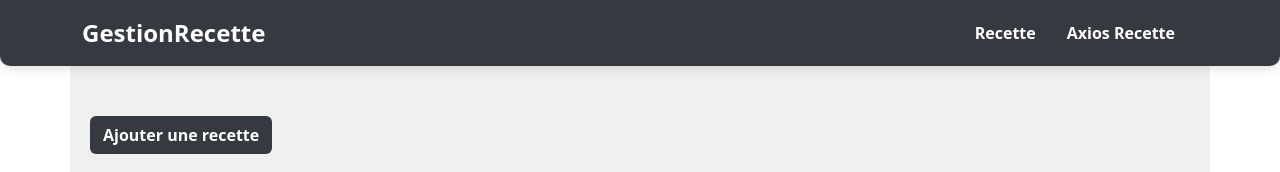
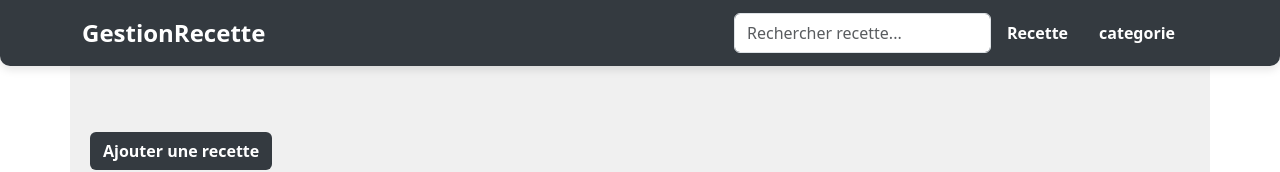
Before and after one commit to semthillo/Gestion-Recette-App, a Vue app: page /listrecette in a window 1280 px wide. Shown: the top 172 px of the page. Built offline with nearby package versions, Linux system fonts and the light colour scheme; no server answers.

Commit message:
Added search recette

```diff
--- a/src/App.vue
+++ b/src/App.vue
@@ -1,5 +1,10 @@
 <script setup>
 import { RouterLink, RouterView } from 'vue-router'
+import { useGestionStore } from './stores/gestion';
+const store = useGestionStore();
+import { useRoute } from "vue-router";
+
+const route = useRoute();
 </script>
 
 <template>
@@ -12,14 +17,24 @@ import { RouterLink, RouterView } from 'vue-router'
             <i class="fas fa-bars"></i>
           </button>
           <div class="collapse navbar-collapse" id="navbarNav">
+
             <ul class="navbar-nav ms-auto">
+              <form class="d-flex ms-3" v-if="route.path === '/listrecette'">
+              <input
+                type="text"
+                class="form-control me-2"
+                v-model="store.searchQuery"
+                placeholder="Rechercher recette..."
+              />
+            </form>
               <li class="nav-item">
                 <RouterLink class="nav-link text-white fw-bold" to="/listrecette">Recette</RouterLink>
               </li>
               <li class="nav-item">
-                <RouterLink class="nav-link text-white fw-bold" to="/axios-categories">Axios Recette</RouterLink>
+                <RouterLink class="nav-link text-white fw-bold" to="/axios-categories">categorie</RouterLink>
               </li>
             </ul>
+
           </div>
         </div>
       </nav>
--- a/src/components/Recettes/ListRecette.vue
+++ b/src/components/Recettes/ListRecette.vue
@@ -1,5 +1,7 @@
 <template>
   <div class="page-background container bg-color mt-5">
+    <div class="mb-3">
+  </div>
     <RouterLink
       class="list text-decoration-none text-white me-5 fw-bold"
       to="/ajout-recette"
@@ -25,7 +27,7 @@
           </tr>
         </thead>
         <tbody>
-          <tr v-for="recette in store.recettes" :key="recette.id">
+          <tr v-for="recette in store.getFilteredRecettes()" :key="recette.id">
             <td>{{ recette.id }}</td>
             <td>{{ recette.title }}</td>
             <td>{{ recette.ingredients }}</td>
@@ -88,6 +90,13 @@ const maskBtn = () => {
 };
 const isModalVisible = ref(false);
 const selectedRecette = ref(null);
+// const searchQuery = ref("");
+
+// const filteredRecettes = computed(() => {
+//   return store.recettes.filter((recette) =>
+//     recette.title.toLowerCase().includes(searchQuery.value.toLowerCase())
+//   );
+// });
 
 const openModal = (recete) => {
   selectedRecette.value = recete;
--- a/src/stores/gestion.js
+++ b/src/stores/gestion.js
@@ -8,7 +8,7 @@ export const useGestionStore = defineStore("gestion", {
     nextId: 2,
     categories: [],
     nextIdCate: 2,
-    error: null,
+    searchQuery: "",
   }),
 
   actions: {
@@ -20,6 +20,11 @@ export const useGestionStore = defineStore("gestion", {
     //     this.recettes = [];
     //   }
     // },
+    getFilteredRecettes() {
+      return this.recettes.filter(recette =>
+        recette.title.toLowerCase().includes(this.searchQuery.toLowerCase())
+      );
+    },
     getCategoryName(categoryId) {
       const category = this.categories.find(cat => cat.id === categoryId);
       return category ? category.name : 'Aucune catégorie';
```
